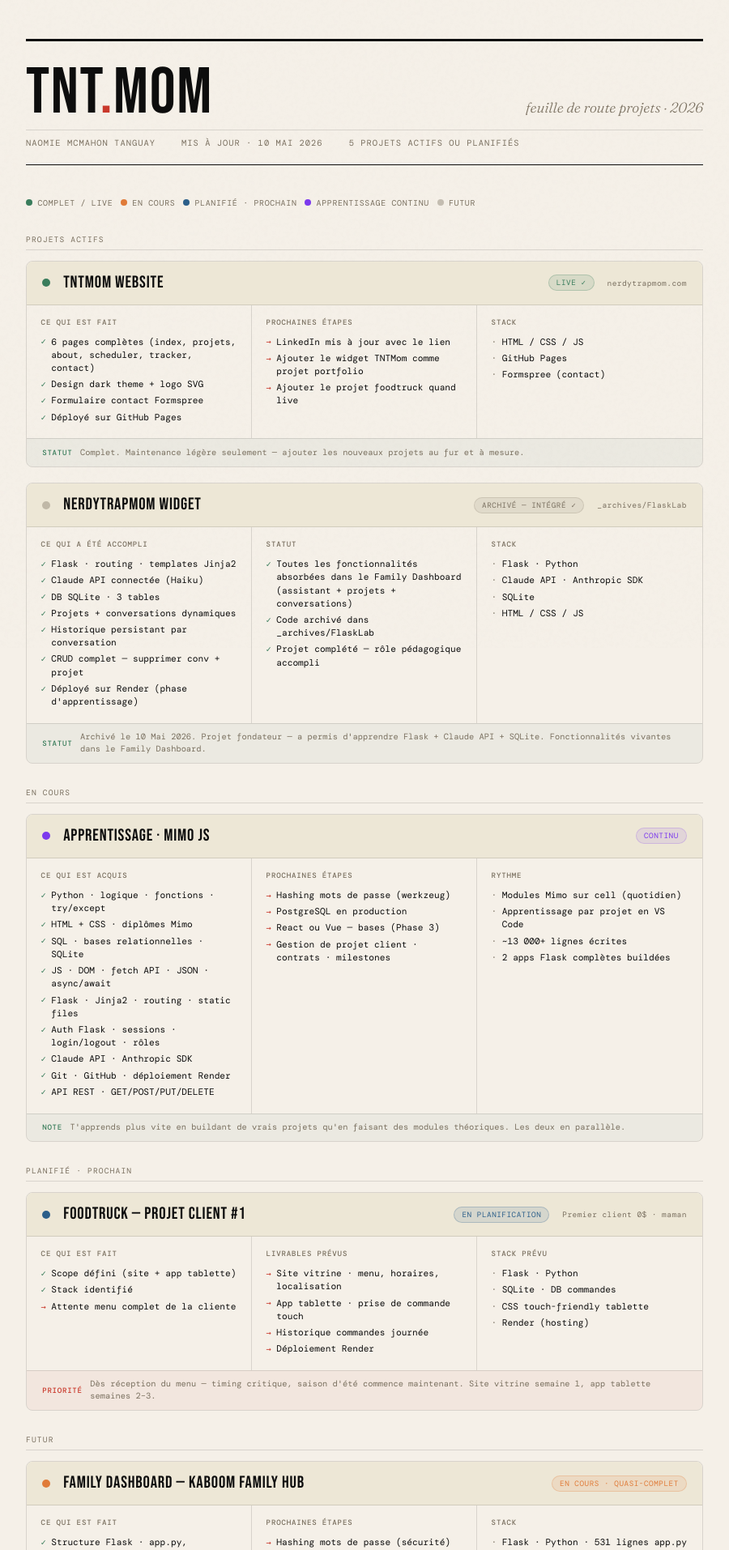
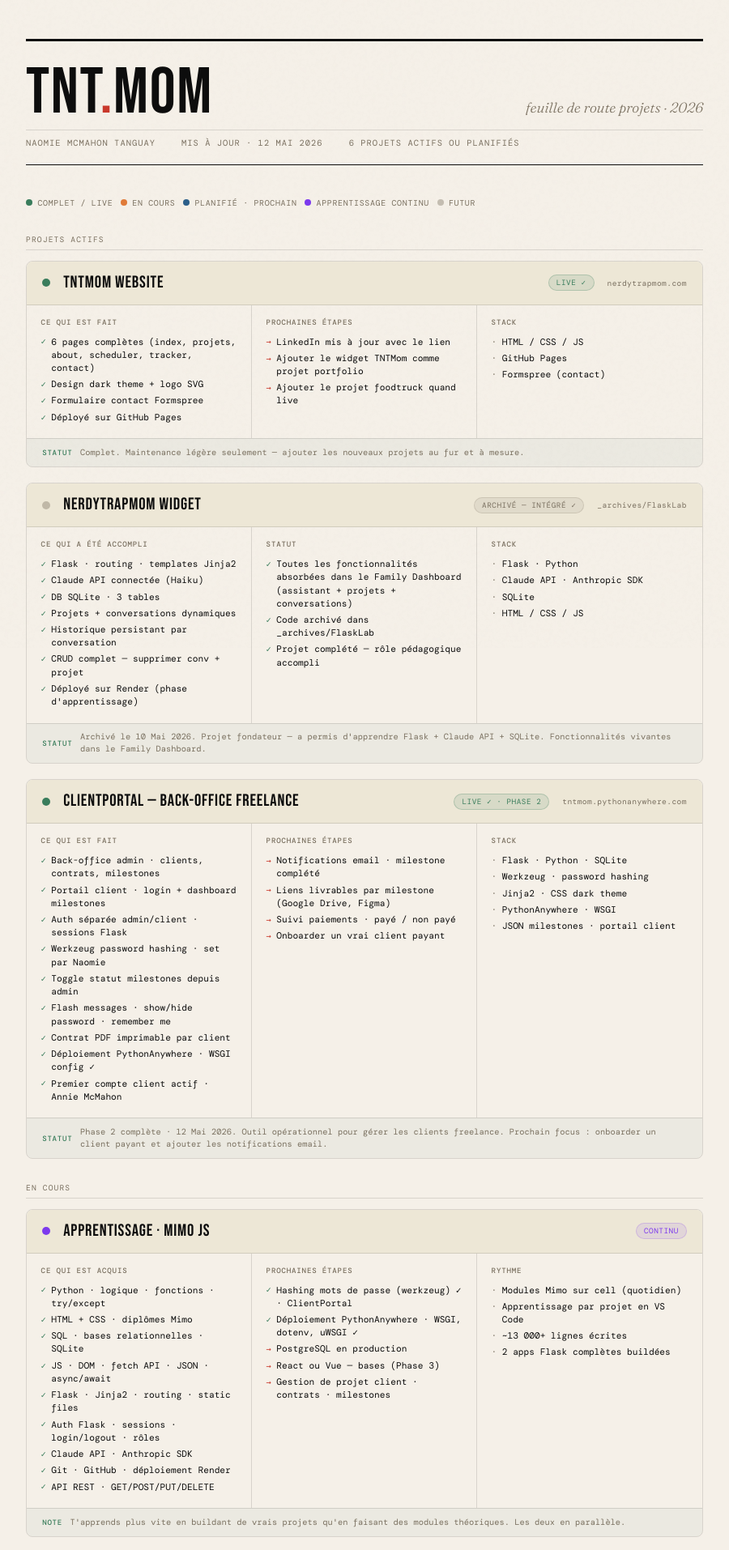
Before and after one commit to naomie6958/TNTMom-Business, a Flask app: page /roadmap in a window 1280 px wide. Shown: the top 1914 px of the page at 81% size, without its empty margins (190-1090 px from the left). Run offline with Flask 3, Linux system fonts and the light colour scheme; the visitor is signed in with stand-in values (Sample User, id 1); some web fonts are replaced.

Commit message:
docs: mettre à jour plan d'affaires et roadmap — Phase 2 ClientPortal complète
Co-Authored-By: Claude Sonnet 4.6 <noreply@anthropic.com>

```diff
--- a/ClientPortal/templates/roadmap.html
+++ b/ClientPortal/templates/roadmap.html
@@ -284,8 +284,8 @@ footer {
     </div>
     <div class="masthead-meta">
       <span>Naomie McMahon Tanguay</span>
-      <span>Mis à jour · 10 Mai 2026</span>
-      <span>5 projets actifs ou planifiés</span>
+      <span>Mis à jour · 12 Mai 2026</span>
+      <span>6 projets actifs ou planifiés</span>
     </div>
   </div>
 
@@ -375,6 +375,49 @@ footer {
     </div>
   </div>
 
+  <!-- CLIENT PORTAL -->
+  <div class="project-card">
+    <div class="project-card-header">
+      <div class="project-status-dot dot-green"></div>
+      <div class="project-name">ClientPortal — Back-office Freelance</div>
+      <span class="project-badge badge-green">Live ✓ · Phase 2</span>
+      <span class="project-url">tntmom.pythonanywhere.com</span>
+    </div>
+    <div class="project-body">
+      <div class="project-col">
+        <div class="col-label">Ce qui est fait</div>
+        <div class="done-item">Back-office admin · clients, contrats, milestones</div>
+        <div class="done-item">Portail client · login + dashboard milestones</div>
+        <div class="done-item">Auth séparée admin/client · sessions Flask</div>
+        <div class="done-item">Werkzeug password hashing · set par Naomie</div>
+        <div class="done-item">Toggle statut milestones depuis admin</div>
+        <div class="done-item">Flash messages · show/hide password · remember me</div>
+        <div class="done-item">Contrat PDF imprimable par client</div>
+        <div class="done-item">Déploiement PythonAnywhere · WSGI config ✓</div>
+        <div class="done-item">Premier compte client actif · Annie McMahon</div>
+      </div>
+      <div class="project-col">
+        <div class="col-label">Prochaines étapes</div>
+        <div class="next-item">Notifications email · milestone complété</div>
+        <div class="next-item">Liens livrables par milestone (Google Drive, Figma)</div>
+        <div class="next-item">Suivi paiements · payé / non payé</div>
+        <div class="next-item">Onboarder un vrai client payant</div>
+      </div>
+      <div class="project-col">
+        <div class="col-label">Stack</div>
+        <div class="stack-item">Flask · Python · SQLite</div>
+        <div class="stack-item">Werkzeug · password hashing</div>
+        <div class="stack-item">Jinja2 · CSS dark theme</div>
+        <div class="stack-item">PythonAnywhere · WSGI</div>
+        <div class="stack-item">JSON milestones · portail client</div>
+      </div>
+    </div>
+    <div class="priority-row green-bg">
+      <span class="priority-label">Statut</span>
+      <span class="priority-text">Phase 2 complète · 12 Mai 2026. Outil opérationnel pour gérer les clients freelance. Prochain focus : onboarder un client payant et ajouter les notifications email.</span>
+    </div>
+  </div>
+
   <!-- PROJETS EN COURS -->
   <div class="section-label">En cours</div>
 
@@ -400,7 +443,8 @@ footer {
       </div>
       <div class="project-col">
         <div class="col-label">Prochaines étapes</div>
-        <div class="next-item">Hashing mots de passe (werkzeug)</div>
+        <div class="done-item">Hashing mots de passe (werkzeug) ✓ · ClientPortal</div>
+        <div class="done-item">Déploiement PythonAnywhere · WSGI, dotenv, uWSGI ✓</div>
         <div class="next-item">PostgreSQL en production</div>
         <div class="next-item">React ou Vue — bases (Phase 3)</div>
         <div class="next-item">Gestion de projet client · contrats · milestones</div>
@@ -520,8 +564,11 @@ footer {
         <div class="col-label">Ce qui est fait</div>
         <div class="done-item">Plan d'affaires complet</div>
         <div class="done-item">Site portfolio live</div>
-        <div class="done-item">2 projets déployés</div>
+        <div class="done-item">3 projets déployés (site, widget archivé, ClientPortal)</div>
         <div class="done-item">Modèle milestones défini</div>
+        <div class="done-item">ClientPortal back-office construit ✓</div>
+        <div class="done-item">Déploiement PythonAnywhere ✓</div>
+        <div class="done-item">Premier compte client actif · Annie McMahon ✓</div>
       </div>
       <div class="project-col">
         <div class="col-label">Prochaines étapes</div>
@@ -544,8 +591,8 @@ footer {
   </div>
 
   <footer>
-    <span>TNT Mom · Feuille de route · 10 Mai 2026</span>
-    <span>Phase 1 complète · Phase 2 en cours · Family Dashboard quasi-complet</span>
+    <span>TNT Mom · Feuille de route · 12 Mai 2026</span>
+    <span>Phase 1 complète · ClientPortal Phase 2 live · tntmom.pythonanywhere.com</span>
     <a href="/dashboard" class="nav-btn">← Dashboard</a>
     <a href="/plan" class="nav-btn">← Plan d'affaires</a>
   </footer>
```
Also changed, not shown: ClientPortal/templates/plan.html (+10 -6 lines).
